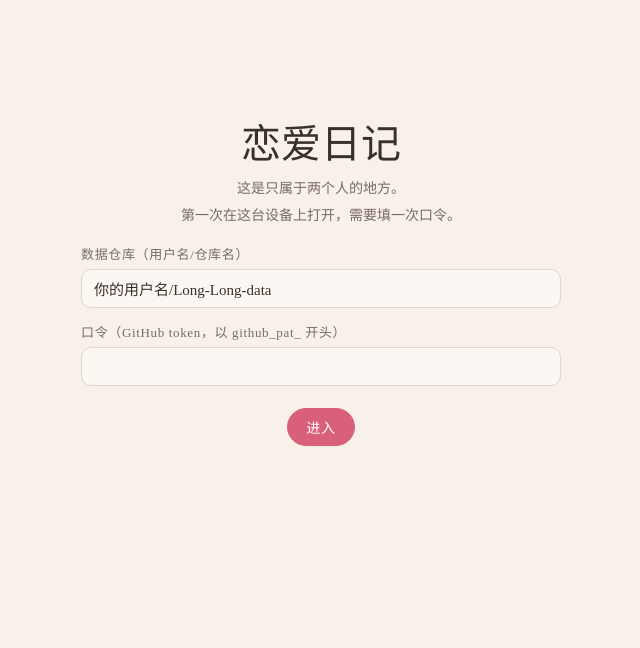
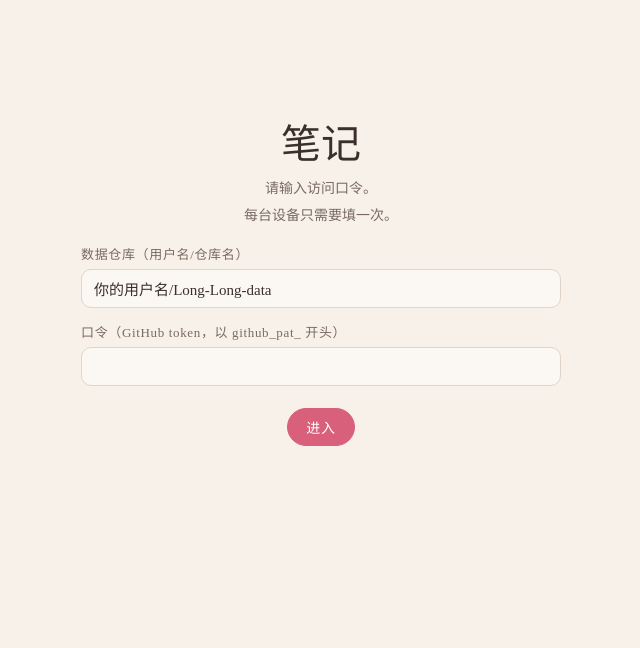
Before and after one commit to liuyuqi-qiqiqi/notes, a plain HTML site: page index.html in a window 1280 px wide. Shown: the part 106-754 px from the top of the page, without its empty margins (319-959 px from the left). Drawn offline with Linux system fonts and the light colour scheme; a web font is replaced by a local one.

Commit message:
Add files via upload

```diff
--- a/index.html
+++ b/index.html
@@ -3,7 +3,7 @@
 <head>
 <meta charset="utf-8">
 <meta name="viewport" content="width=device-width,initial-scale=1">
-<title>恋爱日记</title>
+<title>笔记</title>
 <link href="https://fonts.googleapis.com/css2?family=Ma+Shan+Zheng&family=Noto+Serif+SC:wght@400;600;700&display=swap" rel="stylesheet" media="print" onload="this.media='all'">
 <script src="lib.js"></script>
 <style>
@@ -247,15 +247,15 @@ footer{text-align:center;color:#b8a597;font-size:12.5px;padding:30px 0 40px;lett
 </head>
 <body>
 <div class="gate" id="gate"><div class="box">
-  <h2>恋爱日记</h2>
-  <p>这是只属于两个人的地方。<br>第一次在这台设备上打开，需要填一次口令。</p>
+  <h2>笔记</h2>
+  <p>请输入访问口令。<br>每台设备只需要填一次。</p>
   <div class="field"><label>数据仓库（用户名/仓库名）</label><input id="gRepo" autocomplete="off" spellcheck="false"></div>
   <div class="field"><label>口令（GitHub token，以 github_pat_ 开头）</label><input id="gTok" type="password" autocomplete="off"></div>
   <div class="row" style="justify-content:center"><button class="btn rose" id="gGo">进入</button></div>
   <div class="err" id="gErr"></div>
 </div></div>
 <div class="cover" id="cover">
-  <div class="t"><span id="cvT1">我们的</span><span class="heart" style="font-size:.6em;margin:0 .12em">♥</span><span id="cvT2">小天地</span></div>
+  <div class="t"><span id="cvT1"></span><span class="heart" style="font-size:.6em;margin:0 .12em">♥</span><span id="cvT2"></span></div>
   <div class="n" id="cvN"></div>
   <div class="d" id="cvD"></div>
   <button id="cvGo">推开门</button>
@@ -275,8 +275,8 @@ footer{text-align:center;color:#b8a597;font-size:12.5px;padding:30px 0 40px;lett
 
   <section id="v-home">
     <div class="hero">
-      <h1 id="title">恋爱日记</h1>
-      <div class="names"><b id="nA">龙龙</b> <span class="heart">♥</span> <b id="nB">77</b></div>
+      <h1 id="title"></h1>
+      <div class="names"><b id="nA"></b> <span class="heart">♥</span> <b id="nB"></b></div>
       <div id="clockBox">
         <div class="clock-l">我们已经在一起</div>
         <div class="clock">
@@ -419,7 +419,7 @@ function lookup(raw){
   if(WORLD[n])return{name:null,prov:null,lng:WORLD[n][0],lat:WORLD[n][1]};
   return null;
 }
-const DEF={title:"恋爱日记",nameA:"龙龙",nameB:"77",startDate:""};
+const DEF={title:"笔记",nameA:"",nameB:"",startDate:""};
 const HEART='path://M23.6,0c-3.4,0-6.3,2.7-7.6,5.6C14.7,2.7,11.8,0,8.4,0C3.8,0,0,3.8,0,8.4c0,9.4,9.5,11.9,16,21.2c6.1-9.3,16-12.1,16-21.2C32,3.8,28.2,0,23.6,0z';
 
 let db=null,assets=null,canWrite=true,preview=false;
@@ -557,7 +557,7 @@ function renderHeader(){
   $('#cvT1').textContent=a;$('#cvT2').textContent=b;
   document.title=cfg.title||DEF.title;
   const A=cfg.nameA||DEF.nameA,B=cfg.nameB||DEF.nameB;
-  $('#nA').textContent=A;$('#nB').textContent=B;$('#cvN').textContent=`${A} ♥ ${B}`;
+  $('#nA').textContent=A;$('#nB').textContent=B;$('#cvN').textContent=A||B?`${A} ♥ ${B}`:'';
   document.querySelector('#whoSeg [data-w=A]').textContent=A;document.querySelector('#whoSeg [data-w=B]').textContent=B;
   const n=daysTogether();
   $('#cvD').innerHTML=n>0?`今天是我们在一起的第<b>${n}</b>天`:'';
@@ -848,7 +848,7 @@ function openSet(){$('#sTitle').value=cfg.title||DEF.title;$('#sA').value=cfg.na
 $('#gear').onclick=openSet;
 $('#invite').onclick=async()=>{const link=location.origin+location.pathname+'#k='+btoa(JSON.stringify({o:conn.o,r:conn.r,t:conn.t}));
   try{await navigator.clipboard.writeText(link);toast('邀请链接已复制，发给他吧 ♥')}catch(_){const b=$('#inviteBox');b.style.display='block';b.value=link;b.select();toast('长按或 Ctrl+C 复制这条链接')}};
-$('#logout').onclick=async()=>{if(await ask('退出后，这台设备要重新填口令才能进来。确定吗？')){try{localStorage.removeItem(LS)}catch(_){}location.hash='';location.reload()}};$('#setStartBtn').onclick=openSet;
+$('#logout').onclick=async()=>{if(await ask('退出后，这台设备要重新填口令才能进来。确定吗？')){try{localStorage.removeItem(LS);localStorage.removeItem('love-cfg')}catch(_){}location.hash='';location.reload()}};$('#setStartBtn').onclick=openSet;
 $('#sSave').onclick=()=>{saveCfg({title:$('#sTitle').value.trim()||DEF.title,nameA:$('#sA').value.trim()||DEF.nameA,nameB:$('#sB').value.trim()||DEF.nameB,startDate:$('#sStart').value});hide('#mSet');toast('保存好了')};
 
 /* ---------------- ui ---------------- */
```
